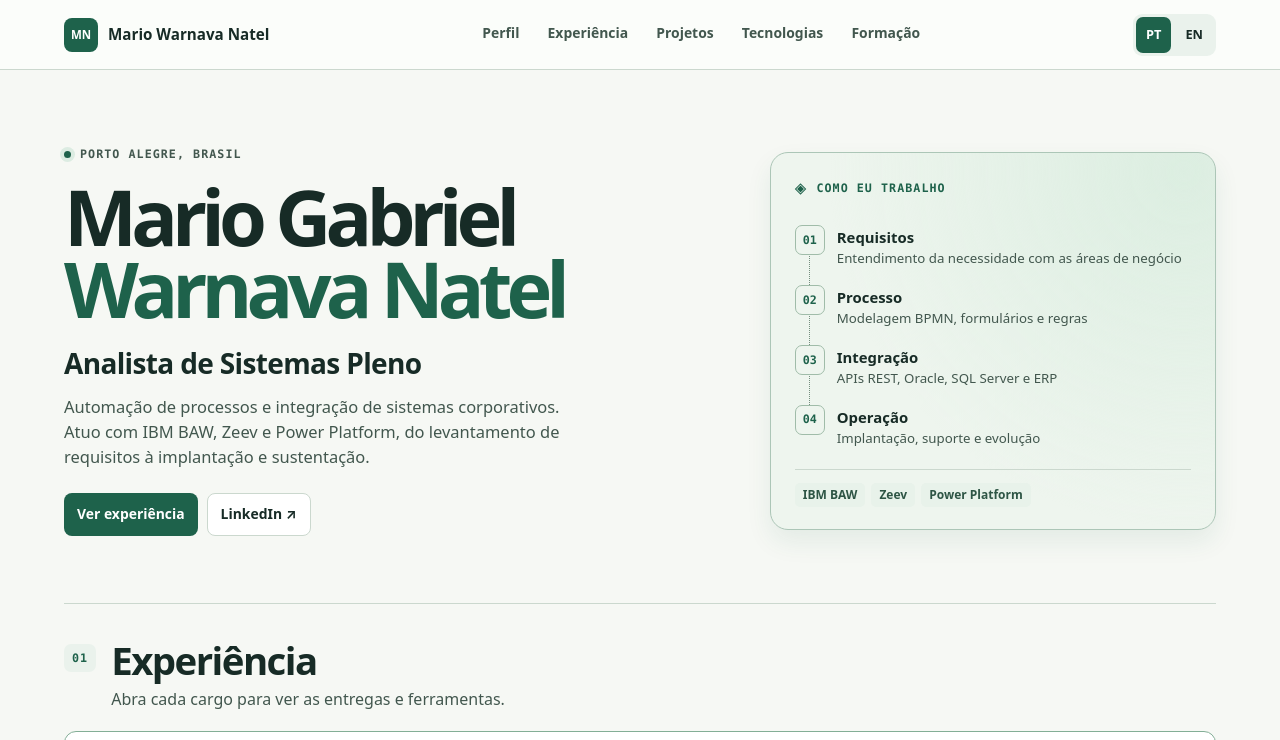
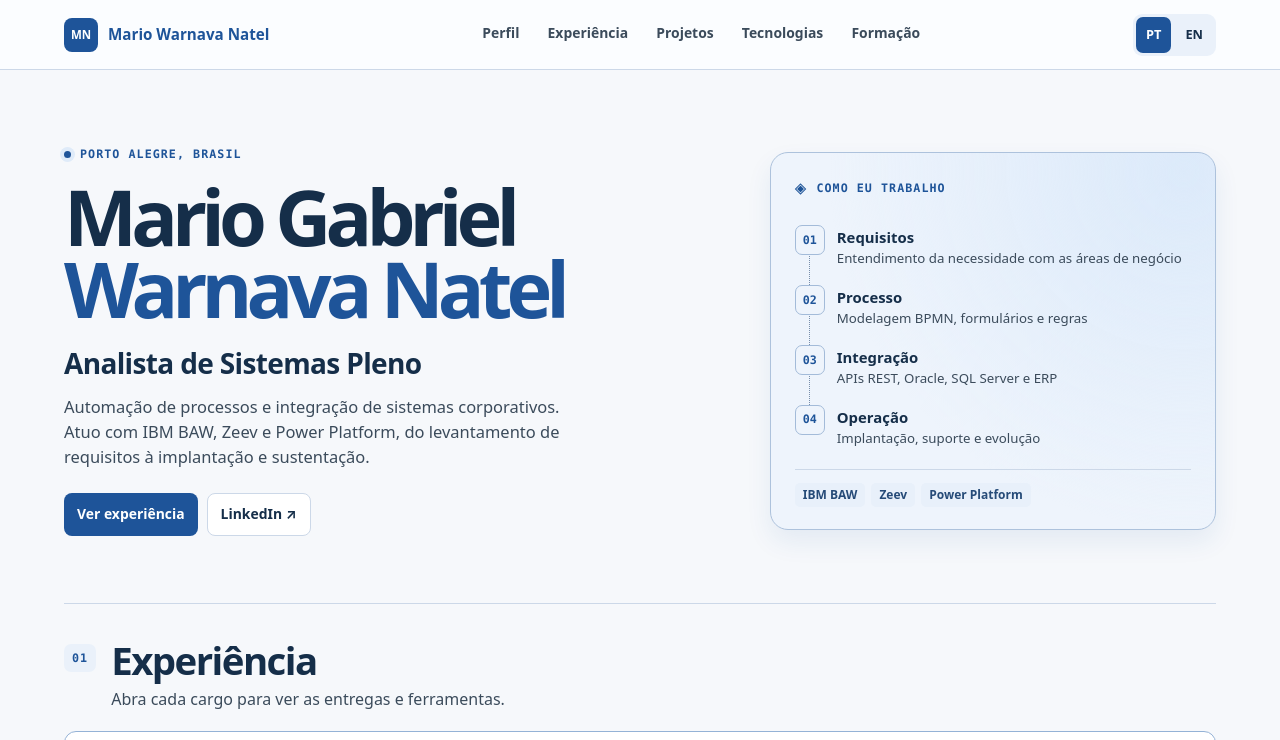
Before and after one commit to MarioNatel/portfolio, a plain HTML site: page index.html in a window 1280 px wide. Shown: the top 740 px of the page. Drawn offline with Linux system fonts and the light colour scheme.

Commit message:
Aplicar paleta azul com fundo claro ao portfólio

```diff
--- a/index.html
+++ b/index.html
@@ -58,29 +58,30 @@ footer{border-top:1px solid var(--line);padding:25px 0;background:#0b1412}.foote
 @media(max-width:850px){.shell{width:calc(100% - 40px)}.tech-grid{grid-template-columns:repeat(2,minmax(0,1fr))}.top-inner{gap:12px}nav{gap:12px}.brand>span:last-child{display:none}}
 @media(max-width:620px){html{scroll-padding-top:109px}.shell{width:calc(100% - 28px)}.top-inner{gap:0;grid-template-columns:1fr auto;padding-top:7px}.brand>span:last-child{display:inline}nav{grid-row:2;grid-column:1/-1;overflow-x:auto;justify-content:flex-start;gap:17px;padding:3px 0;font-size:.8rem}.language{grid-column:2;grid-row:1}.hero{grid-template-columns:1fr;padding:44px 0 36px;gap:26px;min-height:0}.flow{justify-self:start;max-width:none}.section{padding:25px 0 32px}.projects,.credentials{grid-template-columns:1fr}.job summary{grid-template-columns:minmax(0,1fr) auto 12px;gap:6px;padding-inline:11px}.period,.company{font-size:.73rem}.tech-grid{gap:7px}.tech{align-items:flex-start;gap:7px;padding:8px}.tech-icon{width:33px;height:33px}.tech-icon img{width:23px;height:23px}.tech h3{font-size:.83rem}.tech p{font-size:.73rem}}
 @media(prefers-reduced-motion:reduce){html{scroll-behavior:auto}}
-/* Light edition: warm paper, forest green, and mint accents. */
-:root{color-scheme:light;--bg:#f6f8f4;--surface:#fff;--soft:#eaf2ec;--line:#cbd8ce;--paper:#172b26;--dim:#42574e;--accent:#1e624b}
+/* Light edition: slate body text, navy headings, and blue accents. */
+:root{color-scheme:light;--bg:#f6f8fb;--surface:#fff;--soft:#eaf1fa;--line:#ccd8e8;--paper:#152e49;--dim:#3b4b5b;--accent:#1e5499}
 h1{font-size:clamp(2.72rem,6.05vw,5.4rem)}
 .skip,.brand-icon,.primary,.language button[aria-pressed=true],.filters button[aria-pressed=true]{color:#fff}
-.top{background:#fbfdfaf5}
-.eyebrow i{box-shadow:0 0 0 4px #dcece2}
-.primary:hover{background:#164a3a}
+.top{background:#fbfdfff5}
+.eyebrow i{box-shadow:0 0 0 4px #dfebf9}
+.primary:hover{background:#183f73}
 .secondary{background:#fff}
-.flow{border-color:#acc6b7;background:radial-gradient(circle at 93% 5%,#dceee1 0%,transparent 65%),#eef5ee;box-shadow:0 12px 26px #1e624b15}
-.step:not(:last-child):after{border-left-color:#748e7e}
-.step-no,.project-symbol{border-color:#a0bca9}
-.flow-foot span,.chips span{background:#e8f2ea;color:#2e5545}
-.job[open]{border-color:#83ae96}
-.job summary:hover{background:#f0f6f1}
-.tech-icon{background:#f4f7f3;border:1px solid #e1ebe3}
-footer{background:#edf3ed}
+.flow{border-color:#adc2dc;background:radial-gradient(circle at 93% 5%,#dceafa 0%,transparent 65%),#eef4fc;box-shadow:0 12px 26px #1e549915}
+.step:not(:last-child):after{border-left-color:#778eab}
+.step-no,.project-symbol{border-color:#a3bbd9}
+.flow-foot span,.chips span{background:#e8f0fa;color:#264b78}
+.job[open]{border-color:#94b2d6}
+.job summary:hover{background:#f0f5fc}
+.tech-icon{background:#f4f7fb;border:1px solid #e0e9f6}
+footer{background:#edf3fb}
 @media(max-width:620px){h1{font-size:clamp(2.5rem,9.1vw,4.2rem)}}
 
+@media screen{.hero h2,.section h2,.project h3,.job h3,.tech h3,.credentials h3{color:var(--paper)}.top .brand,.eyebrow,.company,.related-projects a,.project-group .group-name small,.case-shot figcaption,.monogram{color:var(--accent)}.related-projects a:hover{color:#183f73}}
 @media print{body{background:white;color:#151515;font-size:10pt}.shell{width:100%}.top,.flow,.hero-actions,.filters,.footer-links,.skip,.chevron{display:none!important}.hero{display:block;min-height:0;padding:0 0 12pt}.hero h1,.hero h1 span,.index,.project-cat,.credential-no{color:#161616}.hero h1{font-size:31pt;margin:8pt 0}.hero h1 br{display:none}.hero h1 span:before{content:" "}.hero h2,.section h2{font-size:15pt}.section{padding:9pt 0}.job,.project,.tech,.credentials article{background:white;color:#161616;border-color:#ccc;break-inside:avoid}.job-body,.job summary,.job-body li,.intro-text,.eyebrow,.section-head p,.project p,.tech p,.company,.period,.credentials p,.footer-inner p{color:#333}.tech[hidden]{display:flex!important}.chips span{color:#222;background:#eee}footer{background:white;color:#161616}}
 
 .related-projects{margin-top:14px}.related-projects>div{display:flex;flex-wrap:wrap;gap:6px 14px;margin-top:4px}.related-projects a{color:inherit;text-decoration:underline;text-underline-offset:3px}.project[id]{scroll-margin-top:115px}.project:target{outline:2px solid currentColor;outline-offset:3px}
 .project-groups{display:grid;gap:12px}.project-group{min-width:0;border:1px solid var(--line);border-radius:14px;background:var(--surface)}.project-group>summary{display:flex;align-items:center;justify-content:space-between;gap:12px;list-style:none;cursor:pointer;padding:15px 18px}.project-group>summary::-webkit-details-marker{display:none}.project-group .group-name{min-width:0;display:flex;flex-wrap:wrap;align-items:baseline;gap:3px 12px}.project-group .group-name strong{color:var(--paper)}.project-group .group-name small,.project-empty{color:var(--dim)}.project-group[open]>summary .chevron{transform:rotate(225deg)}.project-group .projects,.project-empty{padding:2px 14px 14px}.project-empty p{margin:0}.project-group article{min-width:0}@media print{.project-group{border:0}.project-group>summary{padding:5pt 0}.project-group .projects{padding:0}.project-empty{display:none}}
-.case-shot{margin:10px 0 14px}.shot-trigger{display:block;width:100%;border:1px solid var(--line);background:var(--soft);border-radius:10px;padding:0;overflow:hidden;cursor:zoom-in}.case-shot img,.shot-dialog img{display:block;width:100%;height:auto}.case-shot figcaption{margin-top:5px;color:var(--dim);font-size:.8rem}.shot-dialog{width:min(96vw,1200px);max-height:94vh;padding:12px;border:1px solid var(--line);border-radius:14px;background:var(--surface);color:var(--paper)}.shot-dialog::backdrop{background:#071712cc}.shot-dialog form{display:flex;justify-content:flex-end;margin-bottom:8px}.shot-dialog button{background:var(--soft);color:var(--paper);padding:7px 12px;border:1px solid var(--line);border-radius:7px;cursor:pointer}@media print{.shot-dialog{display:none!important}}
+.case-shot{margin:10px 0 14px}.shot-trigger{display:block;width:100%;border:1px solid var(--line);background:var(--soft);border-radius:10px;padding:0;overflow:hidden;cursor:zoom-in}.case-shot img,.shot-dialog img{display:block;width:100%;height:auto}.case-shot figcaption{margin-top:5px;color:var(--dim);font-size:.8rem}.shot-dialog{width:min(96vw,1200px);max-height:94vh;padding:12px;border:1px solid var(--line);border-radius:14px;background:var(--surface);color:var(--paper)}.shot-dialog::backdrop{background:#0c2039cc}.shot-dialog form{display:flex;justify-content:flex-end;margin-bottom:8px}.shot-dialog button{background:var(--soft);color:var(--paper);padding:7px 12px;border:1px solid var(--line);border-radius:7px;cursor:pointer}@media print{.shot-dialog{display:none!important}}
 .case-gallery{display:grid;grid-template-columns:repeat(2,minmax(0,1fr));gap:10px}.case-gallery .shot-trigger{aspect-ratio:16 / 9;display:grid;place-items:center}.case-gallery .shot-trigger img{height:100%;max-height:100%;object-fit:contain}.shot-dialog img{max-height:calc(94vh - 76px);object-fit:contain}
 @media(max-width:570px){.case-gallery{grid-template-columns:1fr}}
 </style></head><body>
```
